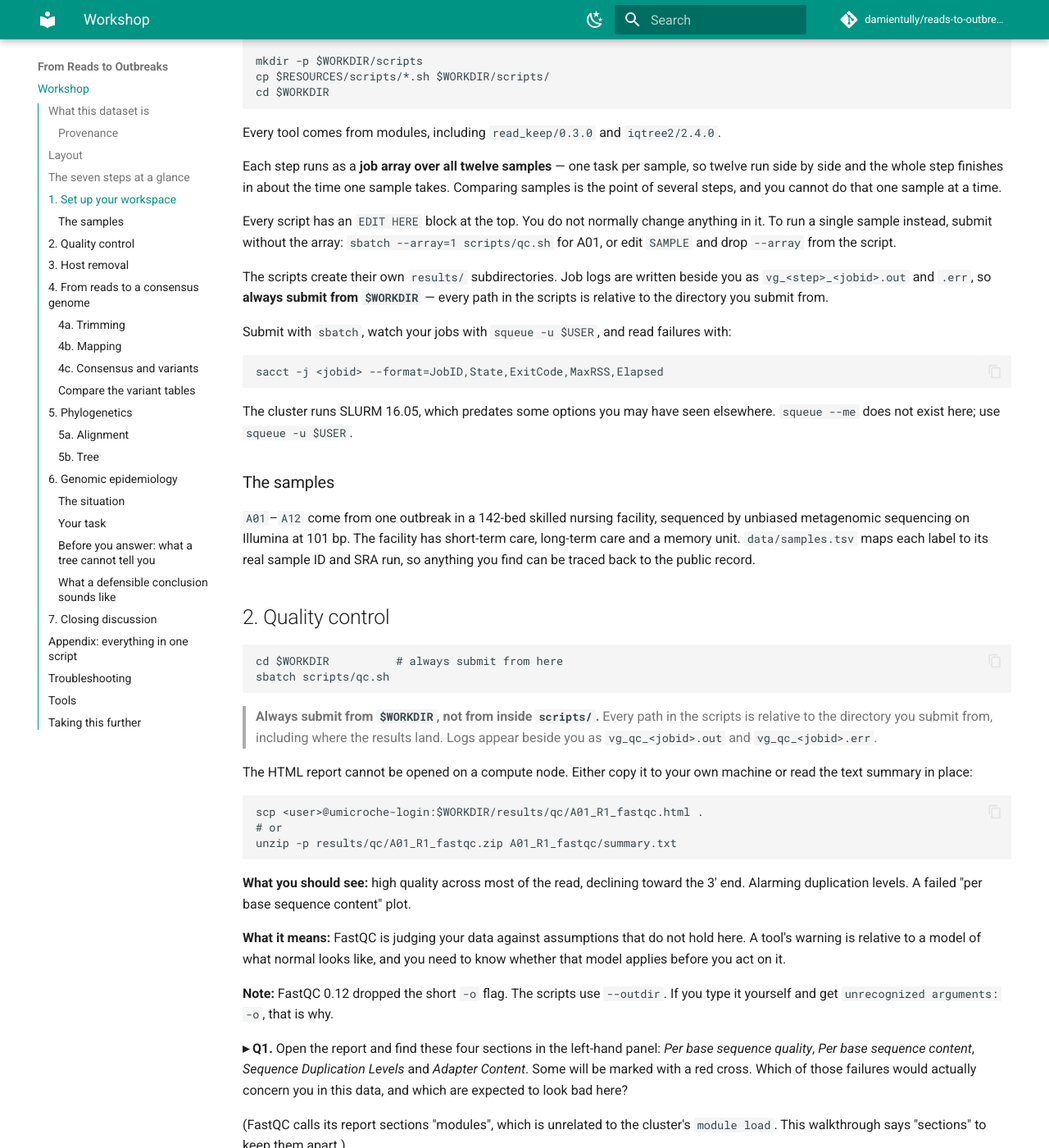
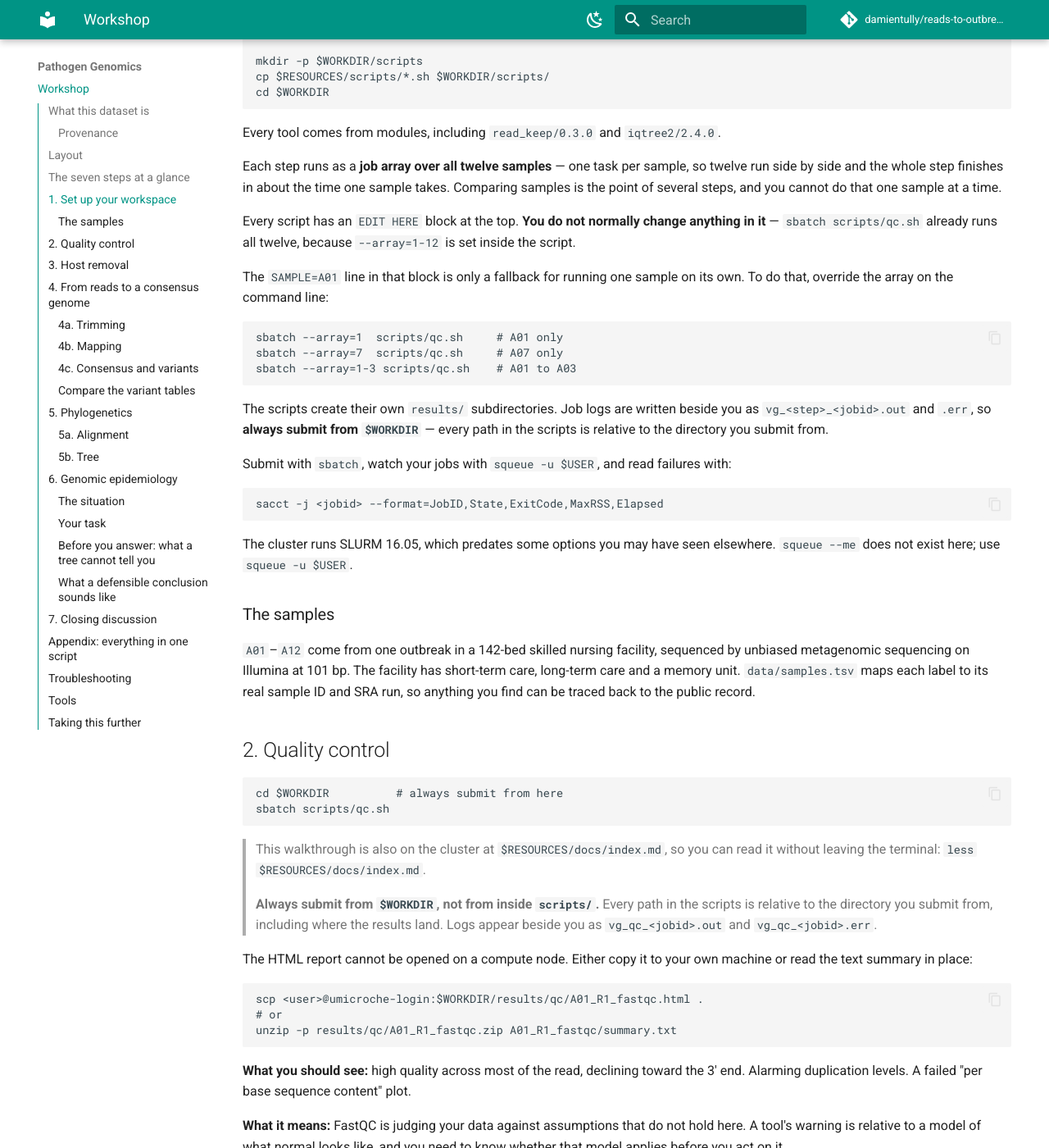
Before and after one commit to damientully/reads-to-outbreaks, an MkDocs documentation site: the page built from docs/index.md, in a window 1280 px wide and 1400 px high, scrolled down 2217 px. Shown: the whole window at 82% size. Built offline with MkDocs 1.6.1 and Material for MkDocs 9.7.7, drawn with Linux system fonts in a browser that asks for light colours; comment, search, counter and statistics services are not loaded; some of the changed text lies outside the part shown.

Commit message:
Make the job-array behaviour unambiguous; add a code-only bundle refresh
The five per-sample scripts have run all twelve as a job array since d387605,
but two leftovers from the earlier one-sample version made them read as if
they did not:

  - the EDIT HERE block still said `SAMPLE=A01   # A01 .. A12`, which looks
    like a sample picker
  - docs/index.md said "to run a single sample, submit without the array"
    and then showed `--array=1`, which is self-contradictory

Both now state plainly that `sbatch scripts/qc.sh` runs all twelve and that
SAMPLE is only a fallback for an explicit single-task override.

stage_bundle.sh gains ONLY=code: refresh scripts/ and docs/ in an existing
stage without the build output and without touching the 1.4 GB of sequencing
data. The full run rm -rf'd the stage and re-copied all 24 FASTQs, so a one
line edit was easier to scp straight to the cluster - which forked the
facilitator's scripts from the ones participants copy out of the bundle.
That is exactly how the stale one-sample copy survived. Guards: refuse a
stage with no data/fastq, reject any mode but all|code, and report the array
count in the summary.

````diff
--- a/docs/index.md
+++ b/docs/index.md
@@ -1,8 +1,8 @@
-# From Reads to Outbreaks
+# Pathogen Genomics
 
-Practical viral pathogen genomics using NGS data. Twelve SARS-CoV-2 genomes from
-a real skilled nursing facility outbreak, taken from raw sequencing reads to an
-epidemiological conclusion.
+**From Reads to Outbreaks** — practical viral pathogen genomics using NGS data.
+Twelve SARS-CoV-2 genomes from a real skilled nursing facility outbreak, taken
+from raw sequencing reads to an epidemiological conclusion.
 
 By the end you will have built a consensus genome from raw reads, found the
 variation in it, placed twelve genomes on a tree, and decided whether an outbreak
@@ -112,10 +112,18 @@ so twelve run side by side and the whole step finishes in about the time one
 sample takes. Comparing samples is the point of several steps, and you cannot do
 that one sample at a time.
 
-Every script has an `EDIT HERE` block at the top. You do not normally change
-anything in it. To run a single sample instead, submit without the array:
-`sbatch --array=1 scripts/qc.sh` for A01, or edit `SAMPLE` and drop `--array`
-from the script.
+Every script has an `EDIT HERE` block at the top. **You do not normally change
+anything in it** — `sbatch scripts/qc.sh` already runs all twelve, because
+`--array=1-12` is set inside the script.
+
+The `SAMPLE=A01` line in that block is only a fallback for running one sample on
+its own. To do that, override the array on the command line:
+
+```
+sbatch --array=1  scripts/qc.sh     # A01 only
+sbatch --array=7  scripts/qc.sh     # A07 only
+sbatch --array=1-3 scripts/qc.sh    # A01 to A03
+```
 
 The scripts create their own `results/` subdirectories. Job logs are written
 beside you as `vg_<step>_<jobid>.out` and `.err`, so **always submit from
@@ -146,6 +154,10 @@ back to the public record.
 cd $WORKDIR          # always submit from here
 sbatch scripts/qc.sh
 ```
+
+> This walkthrough is also on the cluster at
+> `$RESOURCES/docs/index.md`, so you can read it without leaving the terminal:
+> `less $RESOURCES/docs/index.md`.
 
 > **Always submit from `$WORKDIR`, not from inside `scripts/`.** Every path in
 > the scripts is relative to the directory you submit from, including where the
--- a/mkdocs.yml
+++ b/mkdocs.yml
@@ -1,5 +1,5 @@
-site_name: From Reads to Outbreaks
-site_description: Practical viral pathogen genomics using NGS data
+site_name: Pathogen Genomics
+site_description: From Reads to Outbreaks - a practical viral genomics workshop
 site_url: https://damientully.github.io/reads-to-outbreaks/
 repo_url: https://github.com/damientully/reads-to-outbreaks
 repo_name: damientully/reads-to-outbreaks
````
Also changed, not shown: README.md (+3 -2 lines), 6 other files.
